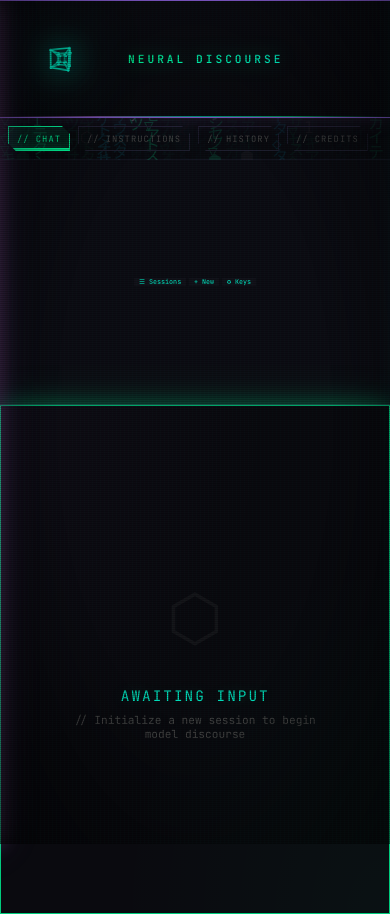
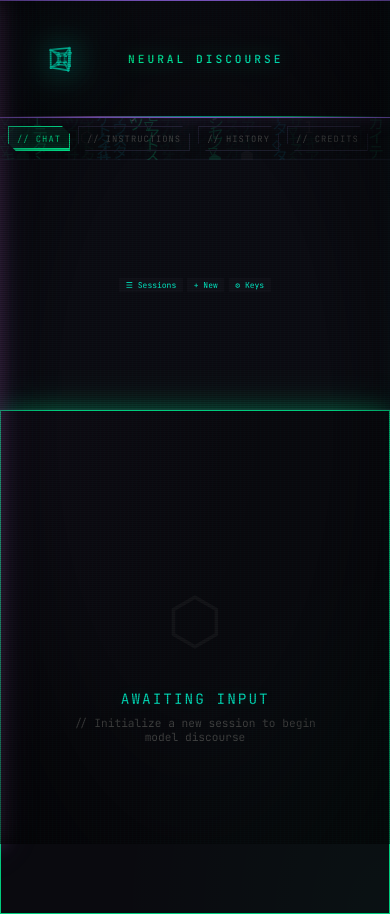
Before and after one commit to MckAnissa/neural-discourse, a Python web app: template app/templates/index.html in a window 390 px wide. Run offline with Jinja, Linux system fonts and the light colour scheme; the template is opened without the code that fills it, so the values that code supplies are empty.

Commit message:
Fix mobile config bar - balanced size, fix injection reload

```diff
--- a/app/static/styles.css
+++ b/app/static/styles.css
@@ -1276,12 +1276,15 @@
 /* Mobile Config Bar */
 .mobile-config {
     display: none;
-    padding: 0.12rem 0.4rem;
+    padding: 0.25rem 0.5rem;
     background: var(--bg-secondary);
     border-bottom: 1px solid var(--border-color);
-    gap: 0.2rem;
+    gap: 0.3rem;
     justify-content: center;
     align-items: center;
+    min-height: 0;
+    line-height: 1;
+    margin: 0;
 }
 
 @media (max-width: 900px) {
@@ -1291,17 +1294,20 @@
 }
 
 .mobile-btn {
-    padding: 0.05rem 0.3rem;
+    padding: 0.2rem 0.4rem;
     background: var(--bg-tertiary);
     border: 1px solid var(--cyan-dim);
     color: var(--cyan-primary);
     font-family: var(--font-mono);
-    font-size: 0.42rem;
-    line-height: 0.9;
+    font-size: 0.5rem;
+    line-height: 1;
     cursor: pointer;
     transition: all 0.3s ease;
     height: auto;
     min-height: 0;
+    display: inline-flex;
+    align-items: center;
+    margin: 0;
 }
 
 .mobile-btn:hover, .mobile-btn:active {
```
